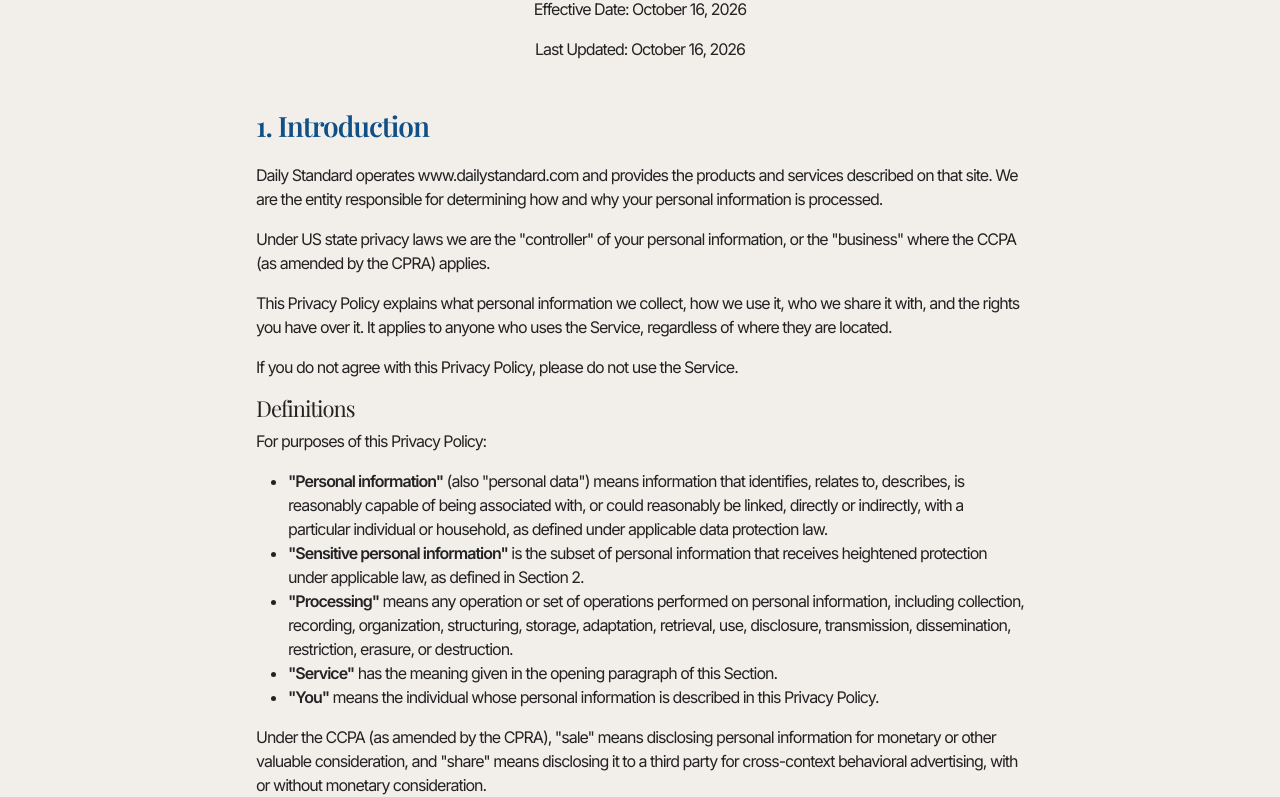
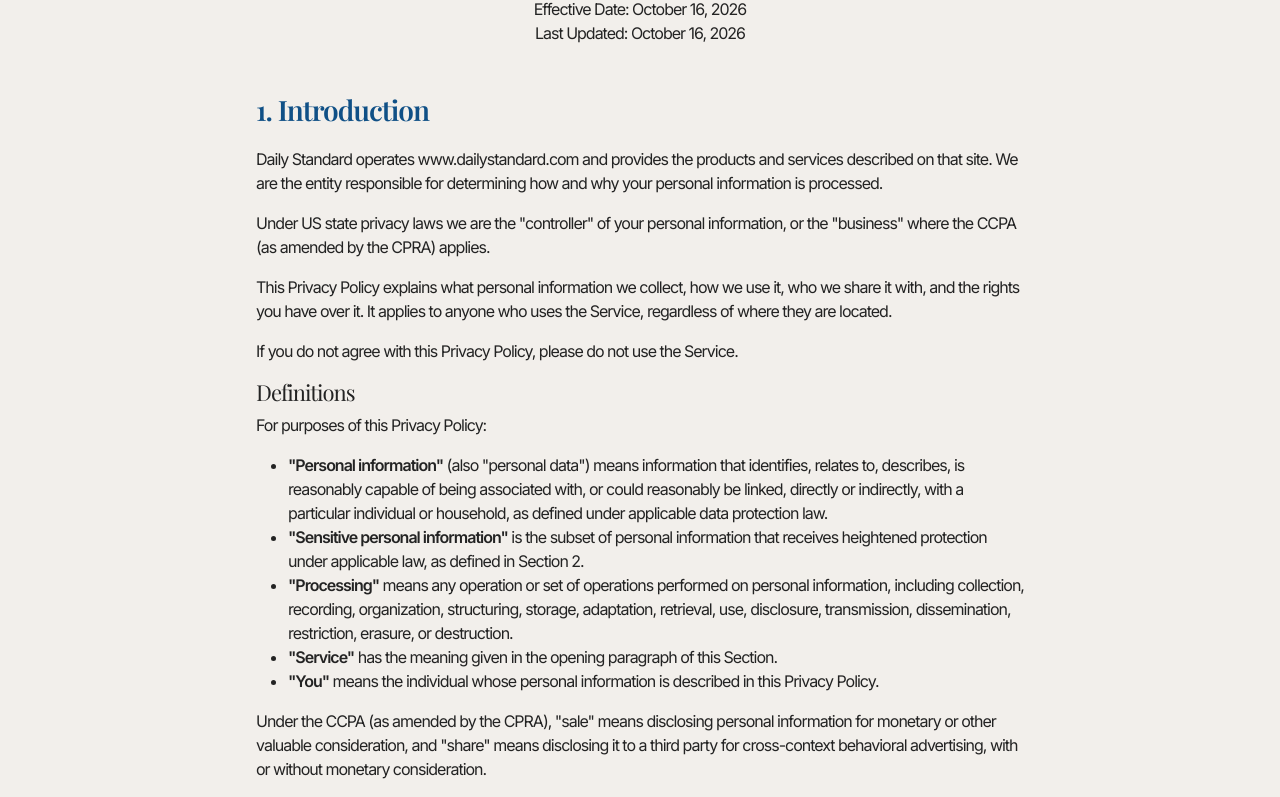
Before and after one commit to ce1yna/dailystandard, a plain HTML site: page privacypolicy.html in a window 1280 px wide. Shown: the part 248-1045 px from the top of the page. Drawn offline with nearby package versions, Linux system fonts and the light colour scheme.

Commit message:
Update privacypolicy.html
edited spacing

```diff
--- a/privacypolicy.html
+++ b/privacypolicy.html
@@ -49,8 +49,8 @@
 
       <div class="text-center mb-5 policy-dates">
         <h1 class="page-title">Privacy Policy</h1>
-        <p>Effective Date: October 16, 2026</p>
-        <p>Last Updated: October 16, 2026</p>
+        <p>Effective Date: October 16, 2026<br>
+        Last Updated: October 16, 2026</p>
       </div>
 
       <div class="policy-content">
```
